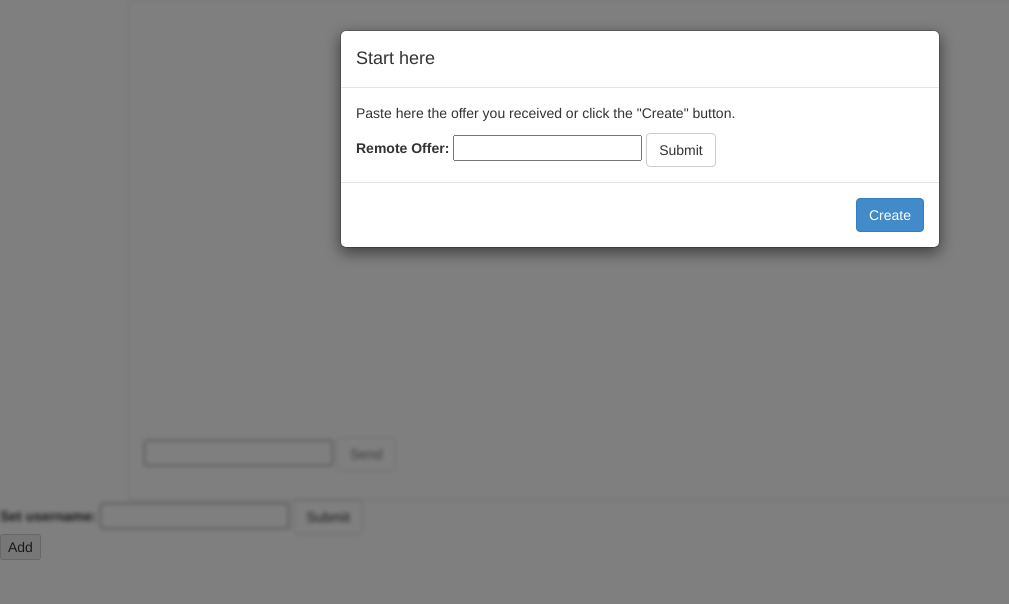
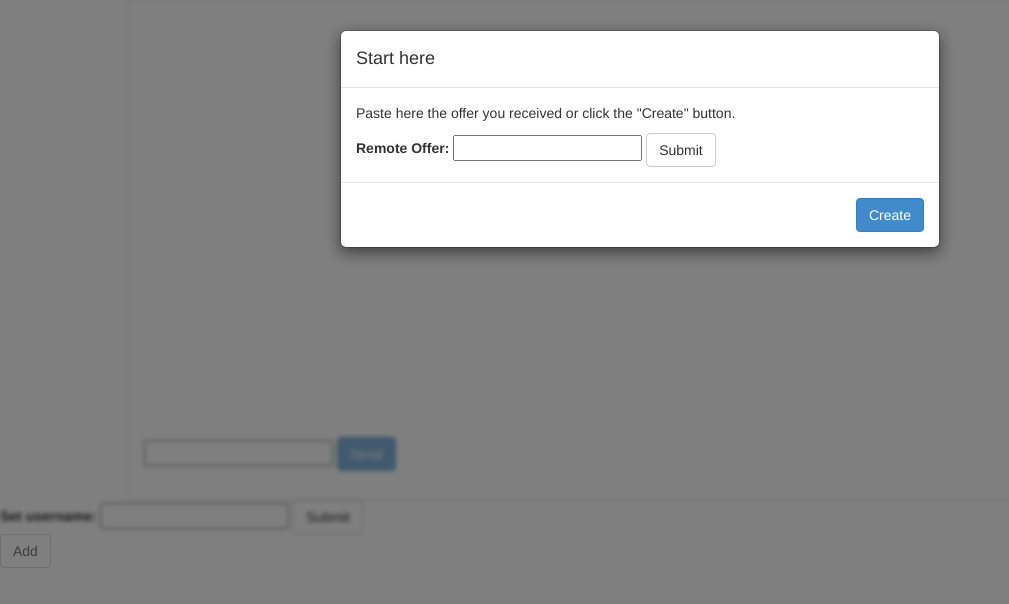
Before and after one commit to max912/p2p-echat, a plain HTML site: page index.html in a window 1280 px wide. Shown: the whole page, without its empty margins (0-1009 px from the left). Drawn offline with Linux system fonts and the light colour scheme.

Commit message:
added some buttons style

```diff
--- a/index.html
+++ b/index.html
@@ -46,7 +46,7 @@
                 <div class="panel-body">
                     <div id="chatlog"></div>
                     <input id="text" type="text" />
-                    <button type="button" class="btn btn-default" id="send" disabled>Send</button>
+                    <button type="button" class="btn btn-primary" id="send" disabled>Send</button>
                 </div>
             </div>
 
@@ -148,7 +148,7 @@
             </div>
         </div>
 
-        <button id="addUserButton" disabled>Add</button>
+        <button type="button" class="btn btn-default" id="addUserButton" disabled>Add</button>
 
         <script type="text/javascript" src="js/rtc.js"></script>
 
```
